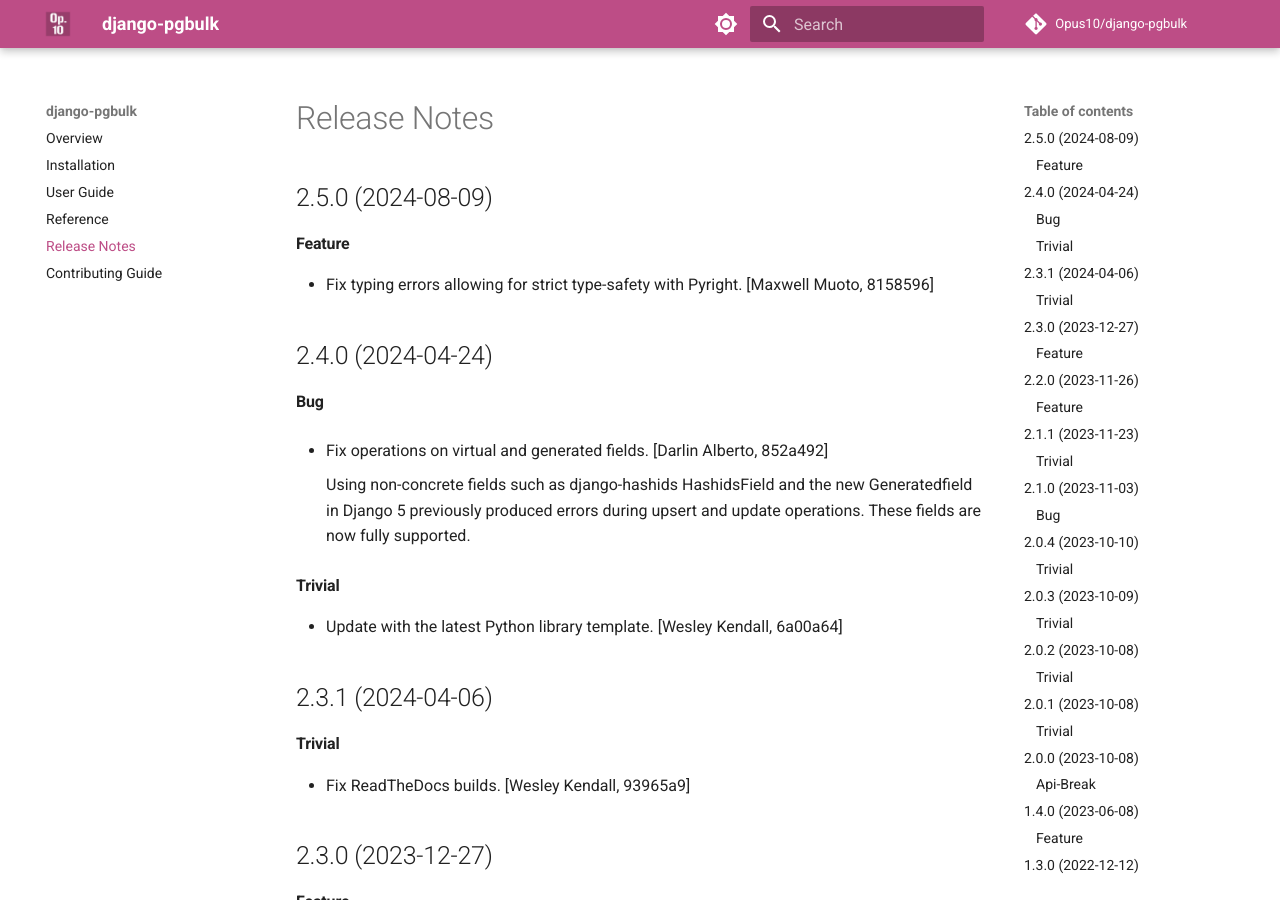
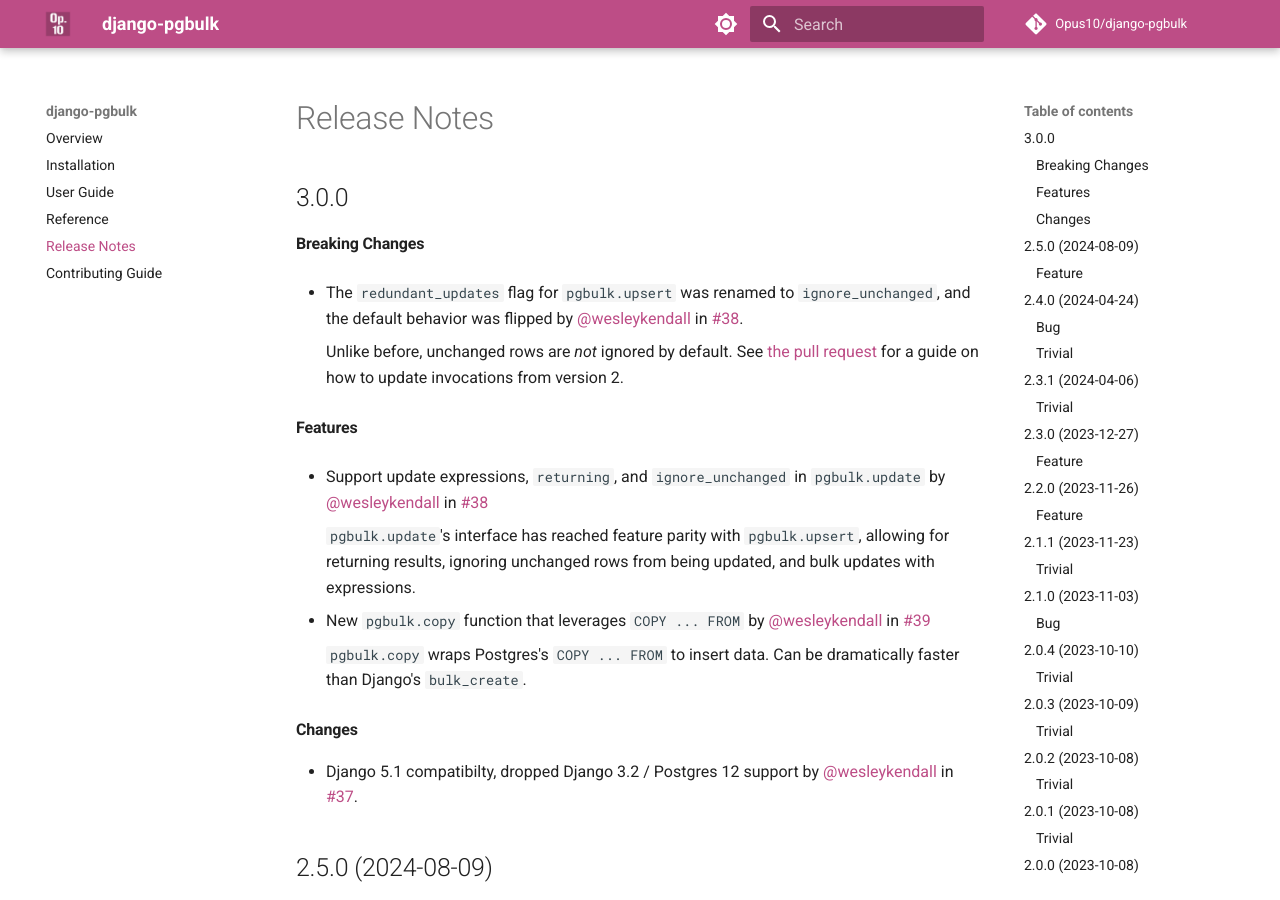
Before and after one commit to Opus10/django-pgbulk, an MkDocs documentation site: the page built from docs/release_notes.md, in a window 1280 px wide and 900 px high. Built offline with MkDocs 1.6.1 and Material for MkDocs 9.7.7, drawn with Linux system fonts in a browser that asks for light colours; comment, search, counter and statistics services are not loaded.

Commit message:
Fix docs

```diff
--- a/CHANGELOG.md
+++ b/CHANGELOG.md
@@ -1,4 +1,26 @@
 # Changelog
+
+## 3.0.0
+
+#### Breaking Changes
+
+  - The `redundant_updates` flag for `pgbulk.upsert` was renamed to `ignore_unchanged`, and the default behavior was flipped by [@wesleykendall](https://github.com/wesleykendall) in [#38](https://github.com/Opus10/django-pgbulk/pull/38).
+
+    Unlike before, unchanged rows are *not* ignored by default. See [the pull request](https://github.com/Opus10/django-pgbulk/pull/38) for a guide on how to update invocations from version 2.
+
+#### Features
+
+  - Support update expressions, `returning`, and `ignore_unchanged` in `pgbulk.update` by [@wesleykendall](https://github.com/wesleykendall) in [#38](https://github.com/Opus10/django-pgbulk/pull/38)
+
+    `pgbulk.update`'s interface has reached feature parity with `pgbulk.upsert`, allowing for returning results, ignoring unchanged rows from being updated, and bulk updates with expressions.
+
+  - New `pgbulk.copy` function that leverages `COPY ... FROM` by [@wesleykendall](https://github.com/wesleykendall) in [#39](https://github.com/Opus10/django-pgbulk/pull/39)
+
+    `pgbulk.copy` wraps Postgres's `COPY ... FROM` to insert data. Can be dramatically faster than Django's `bulk_create`.
+
+#### Changes
+
+  - Django 5.1 compatibilty, dropped Django 3.2 / Postgres 12 support by [@wesleykendall](https://github.com/wesleykendall) in [#37](https://github.com/Opus10/django-pgbulk/pull/37).
 
 ## 2.5.0 (2024-08-09)
 
--- a/pyproject.toml
+++ b/pyproject.toml
@@ -27,8 +27,8 @@
 exclude = [
   "*/tests/"
 ]
-version = "2.5.0"
-description = "Native postgres bulk update and upsert operations."
+version = "3.0.0"
+description = "Native Postgres update, upsert, and copy operations."
 authors = ["Wes Kendall"]
 classifiers = [
   "Intended Audience :: Developers",
```
Also changed, not shown: docs/guide.md (+3 -3 lines), docs/index.md (+39 -33 lines), 1 other file.
